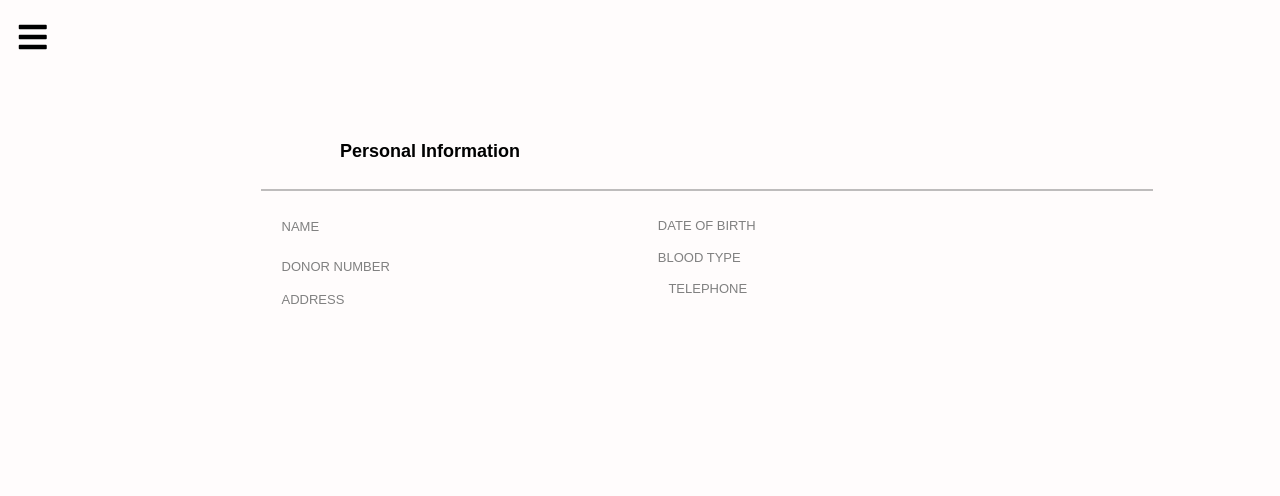
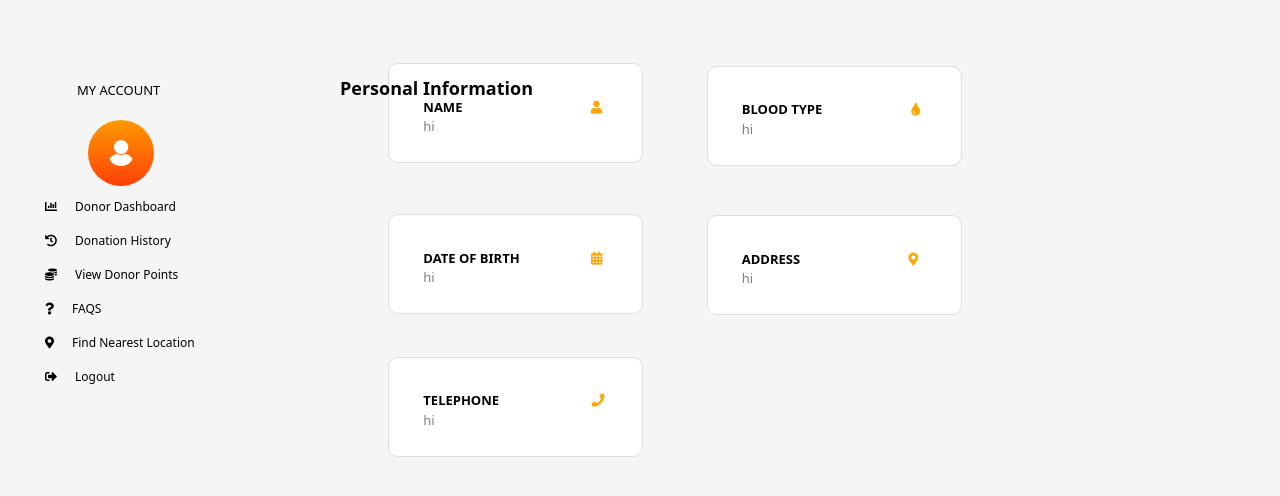
Before and after one commit to cb011009/Blood-Donation-System---Frontend, a React (Create React App) app: page / in a window 1280 px wide. Shown: the top 496 px of the page. Built offline with nearby package versions, Linux system fonts and the light colour scheme.

Commit message:
Sixth commit

```diff
--- a/src/BloodCountChart.css
+++ b/src/BloodCountChart.css
@@ -1,6 +1,4 @@
-*{
-  background-color: whitesmoke;
-}
+
 .key {
     border: 1px solid black;
     display: flex;
--- a/src/Dashboards.css
+++ b/src/Dashboards.css
@@ -1,9 +1,3 @@
-*{
-  font-family:Arial;
-  text-decoration: none;
-  border-right: none;
-  border-left:none;
-}
 
 .dashboardinfo {
   font-size: 18px;
@@ -11,9 +5,16 @@
   margin-left:-2%;
 }
 
+
+.background{
+  background-image: url('images/dashboarddonor.webp');
+  height:568px;
+  opacity:0.6;
+}
+
 .list{
   list-style-type: none;
-  color:grey;
+  color:rgb(0, 0, 0);
   padding:0px;
   margin:2%;
   font-size:13px;
@@ -31,7 +32,7 @@
   margin-top:6%;
   margin-left:28%;
   font-size:18px;
-  color:rgb(0, 0, 0);
+  color:rgb(5, 5, 5);
   font-weight: bold;
 }
 
@@ -42,19 +43,113 @@
   font-size:30px;
 }
 
-
-body{
-  /*background-image:url('images/background1.webp');*/
-  background-size: cover;
-  background-repeat: no-repeat;
-  background-color: #fffcfc;
+.leftcolumn1{
+  margin-top:-7%;
+  margin-left:30%;
+  border-radius: 10px;
+  width:20%;
+  font-weight: bold;
+  height:100px;
+  background-color: rgb(255, 255, 255);
+  padding: 30px;
+  border: 1px solid rgb(224, 221, 221);
 }
 
-.rightcolumn{
-margin-left:50%;
-margin-top:-7.5%;
-padding:2px;
+.leftcolumn2{
+  margin-top:-3%;
+  margin-left:65%;
 
+}
+
+.rightcolumn1{
+  margin-top:4%;
+  margin-left:30%;
+  border-radius: 10px;
+  width:20%;
+  font-weight: bold;
+  height:100px;
+  background-color: rgb(255, 255, 255);
+  padding: 30px;
+  border: 1px solid rgb(224, 221, 221);
+}
+
+
+
+.rightcolumn2{
+  margin-top:-19.5%;
+  margin-left:55%;
+  width:20%;
+  font-weight: bold;
+  border-radius: 10px;
+  height:100px;
+  background-color: rgb(255, 255, 255);
+  padding: 30px;
+  border: 1px solid rgb(224, 221, 221);
+
+}
+
+.middlecolumn1{
+  margin-top:15%;
+  margin-left:30%;
+  width:20%;
+  border-radius: 10px;
+  font-weight: bold;
+  height:100px;
+  background-color: rgb(255, 255, 255);
+  padding: 30px;
+  border: 1px solid rgb(224, 221, 221);
+}
+
+.innertext{
+  color:gray;
+  font-weight:lighter;
+}
+
+.middlecolumn2{
+  margin-top:-19%;
+  margin-left:55%;
+  width:20%;
+  border-radius: 10px;
+  font-weight: bold;
+  height:100px;
+  background-color: rgb(255, 255, 255);
+  padding: 30px;
+  border: 1px solid rgb(224, 221, 221);
+}
+
+
+.maincontainer{
+  height:400px;
+
+}
+body{
+  background-color: whitesmoke;
+}
+
+.icon-left1 {
+  margin-left: 125px;
+color: orange;
+}
+
+.icon-left2 {
+  margin-left: 68px;
+  color: orange;
+
+}
+
+.icon-left3{
+  margin-left: 89px;
+  color: orange;
+}
+
+.icon-left4{
+  margin-left: 89px;
+  color: orange;
+}
+
+.icon-left5{
+  margin-left: 105px;
+  color: orange;
 }
 
 .hrtag{
@@ -62,24 +157,6 @@ padding:2px;
   margin-left:20%;
   margin-top:-2%;
 }
-.leftcolumn{
-  margin-left:20%;
-  margin-top:-8%;
-
-
-  }
-.middlecolumn1{
-  margin-left:20%;
-  margin-top:-1%;
-
-}
-
-.middlecolumn2{
-  margin-left:51%;
-  margin-top:-4%;
-
-}
-
 
 /*
 .maincontainer{
@@ -115,7 +192,7 @@ padding:2px;
 
 hr{
   background-color:rgb(0, 0, 0);
-  margin-bottom:10%;
+
 }
 
 
--- a/src/Dashboards.js
+++ b/src/Dashboards.js
@@ -168,6 +168,7 @@ import "./Dashboards.css";
 import Navigation from "./Navigation";
 import profilepic from "./images/common.png";
 
+
 function Dashboards(props) {
  const UserType = {
    DONOR: 'donor',
@@ -184,6 +185,7 @@ content = (
 <div>
 <Navigation user={UserType.DONOR} />
 <div className="maincontainer">
+<hr className="navhr"/>
 <div className="dashboard">
 <div className='iconImage'>
 </div>
@@ -191,31 +193,29 @@ content = (
 <div className="dashboardinfo">
 <h3 className="finalheading">Personal Information</h3>
 <ul>
-<hr className="hrtag"/>
-<div className="leftcolumn">
+<div className="leftcolumn1">
 <li className="list">
-NAME <span>{props.name}</span>
-</li>
-<li className="list">
-DONOR NUMBER {props.number}
+ NAME <i className="fas fa-user icon-left1"></i><span className="innertext">hi</span>
 </li>
 </div>
-<div className="rightcolumn">
+<div className="rightcolumn1">
 <li className="list">
-DATE OF BIRTH {props.date}
+ DATE OF BIRTH <i className="fas fa-calendar-alt icon-left2"></i><span className="innertext">hi</span>
 </li>
+</div>
+<div className="rightcolumn2">
 <li className="list">
-BLOOD TYPE {props.bloodType}
+ BLOOD TYPE<i className="fas fa-tint icon-left3"></i><span className="innertext">hi</span>
 </li>
 </div>
 <div className="middlecolumn1">
 <li className="list">
-ADDRESS {props.address}
+ TELEPHONE <i className="fas fa-phone icon-left4"></i> <span className="innertext">hi</span>
 </li>
 </div>
 <div className="middlecolumn2">
 <li className="list">
-TELEPHONE {props.telephone}
+ ADDRESS <i className="fas fa-map-marker-alt icon-left5"></i><span className="innertext">hi</span>
 </li>
 </div>
 </ul>
--- a/src/Home.css
+++ b/src/Home.css
@@ -1,7 +1,3 @@
-body {
-  margin: 0;
-  background-color:rgb(175, 13, 13);
-}
 
 
 
--- a/src/Navigation.css
+++ b/src/Navigation.css
@@ -1,14 +1,8 @@
-* {
-  font-family: Arial;
-  text-decoration: none;
-  border-right: none;
-  border-left: none;
-  border: none ;
-  background-color: transparent;
-}
+
+
 .donorIcon,.adminIcon,.hospitalIcon,.bloodBankIcon
 { padding:20px;
-   width: 40%;
+   width: 35%;
    height: 20%;
    margin-left: 30%;
    margin-bottom:2%;
@@ -27,6 +21,7 @@
 .bloodBankIcon
     { background-image: linear-gradient(to bottom, #fb5b5b,#e8000c)
     }
+
 .link{
   padding:0 0px ;
   background-color:none ;
@@ -56,6 +51,7 @@
   background-color: transparent;
   color: rgb(205, 196, 196);
 }
+
 /*
 .navhr{
   color: #8d8d8d;
@@ -85,40 +81,45 @@
   width: 200px;
   transition: transform 0.3s ease;
   transform: translateX(-200px);
-  display: flex; /* Add this line */
-  flex-direction: column; /* Add this line */
+  background-color:whitesmoke;
+  opacity:5;
+  display: flex;
+  flex-direction: column;
 }
 
 .sidebar-toggle {
-  transition: transform 0.3s ease;
+transition: transform 0.3s ease;
  font-size:xx-large;
- margin-left:1%;
+ margin-left:2%;
  margin-top:1%;
+ background-color: transparent;
+    border: none;
 
 }
 
 .sidebar-toggle:hover{
-  background-color:rgb(192, 186, 186) ;
-  border-radius:10%;
+  color:rgb(56, 55, 55);
 }
 
 .sidebar-toggle.active {
   transform: translateX(200px);
+
 }
 
 .sidebar {
   position: fixed;
-  top: 0;
+  margin-top:5%;
   left: 0;
   height: 100vh;
   width: 200px;
-  background-color: #fffefe;
   transition: transform 0.3s ease;
   transform: translateX(-200px);
 }
 
 .sidebar.active {
   transform: translateX(0);
+  opacity:15;
+  width:220px;
 }
 
 .myac{
--- a/src/Navigation.js
+++ b/src/Navigation.js
@@ -110,10 +110,11 @@ function Navigation(props) {
   );
 }
 
-*/
+*//*
 import profilepic from "./images/common.png";
 import React, { useState } from "react";
 import "./Navigation.css";
+
 
 const UserTypes = {
   DONOR: "donor",
@@ -257,3 +258,141 @@ function Navigation(props) {
 }
 
 export default Navigation;
+
+*/
+
+
+
+import profilepic from "./images/common.png";
+import React, { useState } from "react";
+import "./Navigation.css";
+
+
+const UserTypes = {
+  DONOR: "donor",
+  ADMIN: "admin",
+  HOSPITAL: "hospital",
+  BLOODBANK: "bloodbank",
+};
+
+function Navigation(props) {
+
+  const renderNavigationLinks = () => {
+    if (props.user === UserTypes.DONOR) {
+      return (
+        <ul className="sidebarnav">
+          <hr className="navhr"/>
+          <h2 className="myac"> MY ACCOUNT </h2>
+          <img src={profilepic} className='donorIcon' />
+
+          <li className="lists">
+            <a href="/Dashboards"
+             DONOR DASHBOARD className="link">
+              <i className="fas fa-chart-bar"></i>
+              Donor Dashboard
+            </a>
+          </li>
+          <hr className="navhr"/>
+          <li className="lists">
+            <a href="/Donorhistory" className="link">
+            <i className="fas fa-history"></i>Donation History </a>
+          </li>
+          <hr className="navhr"/>
+          <li className="lists">
+            <a href="/Donorpoints" className="link">
+            <i className="fas fa-coins"></i>
+              View Donor Points</a>
+          </li >
+          <hr className="navhr"/>
+          <li className="lists">
+            <a href="/FAQS" className="link">
+            <i className="fas fa-question"></i>
+              FAQS</a>
+          </li>
+          <hr className="navhr"/>
+          <li className="lists">
+            <a href="/Location1" className="link">
+            <i className="fas fa-map-marker-alt"></i>
+              Find Nearest Location</a>
+          </li>
+          <hr className="navhr"/>
+          <li className="lists">
+            <a href="/SignUp" className="link">
+            <i className="fas fa-sign-out-alt"></i>
+              Logout</a>
+          </li>
+          <hr className="navhr"/>
+        </ul>
+      );
+    }
+
+    if (props.user === UserTypes.ADMIN) {
+      return (
+        <ul className="sidebarnav">
+          <li className="lists">
+            <a href="/Dashboards" className="link">ADMIN DASHBOARD</a>
+          </li>
+          <li className="lists">
+            <a href="/Pendingrequests" className="link">PENDING REQUESTS</a>
+            <li className="subnav">HOSPITAL</li>
+            <li className="subnav">BLOOD BANK</li>
+          </li >
+          <li className="lists">
+            <a href="/Acceptedrequests" className="link">ACCEPTED REQUESTS</a>
+            <li className="subnav">HOSPITAL</li>
+            <li className="subnav">BLOOD BANK</li>
+          </li>
+          <li className="lists">
+            <a href="/SignUp" className="link">LOGOUT</a>
+          </li>
+        </ul>
+      );
+    }
+
+    if (props.user === UserTypes.HOSPITAL) {
+      return (
+        <ul className="sidebarnav">
+          <li className="lists">
+            <a href="/Dashboards" className="link">HOSPITAL DASHBOARD</a>
+          </li>
+          <li className="lists">
+            <a href="/HospitalChart" className="link">BLOOD COUNT</a>
+          </li>
+          <li className="lists">
+            <a href="/BloodBankSearch" className="link">BLOOD BANK SEARCH</a>
+          </li>
+          <li className="lists">
+            <a href="/SignUp" className="link">LOGOUT</a>
+          </li>
+        </ul>
+      );
+    }
+
+    if (props.user === UserTypes.BLOODBANK) {
+      return (
+        <ul className="sidebarnav">
+          <li className="lists">
+            <a href="/Dashboards" className="link">DASHBOARD</a>
+          </li>
+          <li className="lists">
+            <a href="/BloodBankChart" className="link">BLOOD CHART</a>
+          </li>
+          <li className="lists">
+            <a href="/Donorsearch" className="link">DONOR BASE</a>
+          </li>
+          <li className="lists">
+            <a href="/SignUp" className="link">LOGOUT</a>
+          </li>
+        </ul>
+      );
+    }
+  };
+
+  return (
+    <div className="sidebar active">
+    {renderNavigationLinks()}
+  </div>
+  );
+}
+
+export default Navigation;
```
Also changed, not shown: src/Table.js (+16 -9 lines), src/images/dashboarddonor.webp (added), src/images/dashboarddonor2.webp (added).
